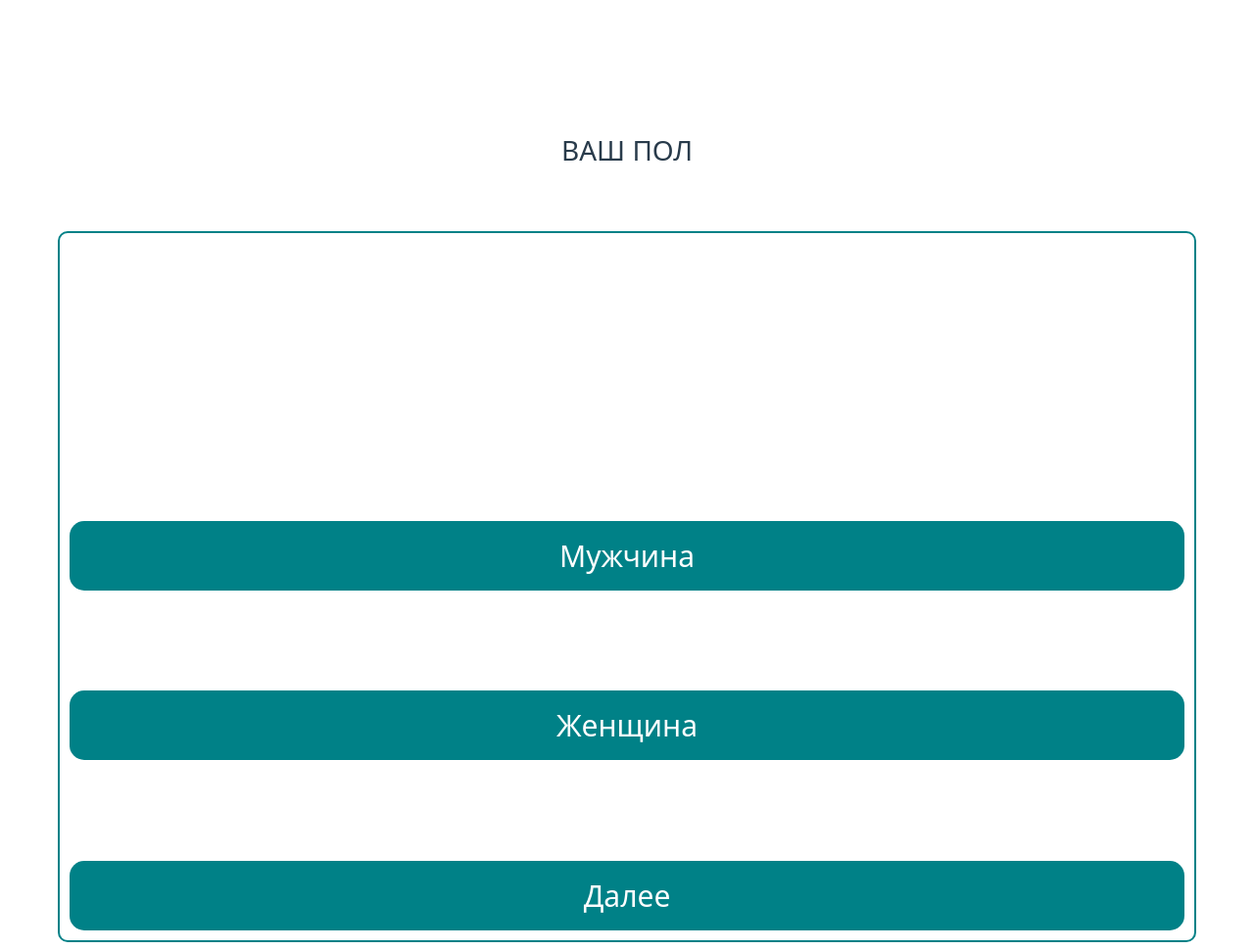
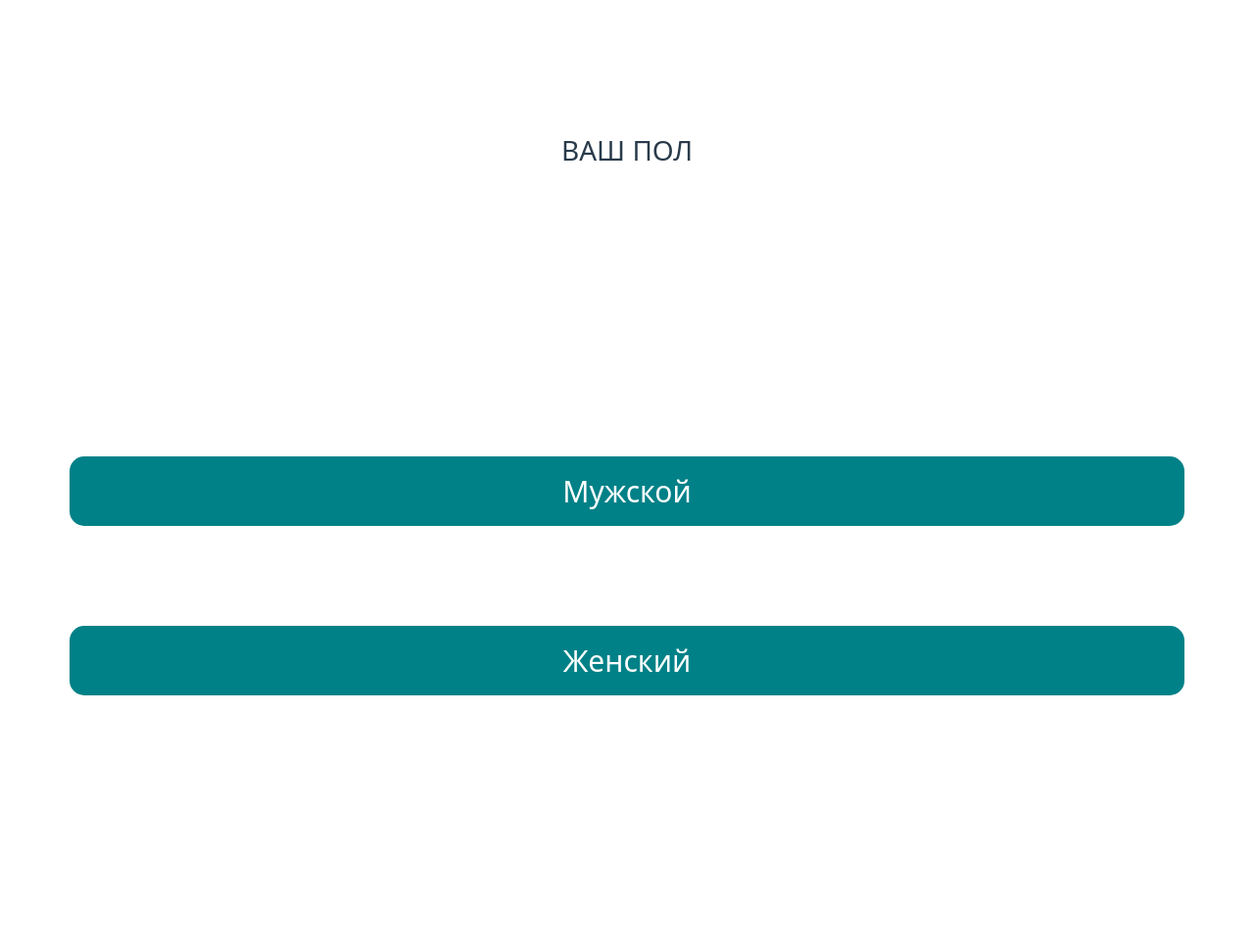
Before and after one commit to nikolayshumik/caloriesappweb, a Django app: page /step2/ in a window 1280 px wide. Shown: the whole page at 98% size. After the commit the page ends 710 px from the top, so only its background shows below. Run offline with Django 4.2, Linux system fonts and the light colour scheme; a user stored in the database is signed in; data comes from the database, SQL or seed files in the repository; both versions use the stored data as it was after the commit; some web fonts are replaced.

Commit message:
Исправил лого, футеры, удалил кнопки при регистарции и что-то ещё

```diff
--- a/appflut/webflut/static/css/Login Pages/logins.css
+++ b/appflut/webflut/static/css/Login Pages/logins.css
@@ -10,6 +10,11 @@
   src: local("Segoe UI Bold"), local("Segoe-UI-Bold"), url("SegoeUI-Bold.woff2") format("woff2"), url("SegoeUI-Bold.woff") format("woff"), url("SegoeUI-Bold.ttf") format("truetype");
   font-weight: 700;
 }
+footer {
+  position: absolute;
+  bottom: 0;
+}
+
 html {
   font-family: "Segoe UI";
   background-color: white;
@@ -27,7 +32,6 @@ form {
   padding: 10px;
   width: 90%;
   border-radius: 10px;
-  border: 2px solid #008187;
   background-color: white;
   margin: auto;
   display: flex;
@@ -116,4 +120,9 @@ input[type=radio]:checked {
     font-size: 30px;
     padding: 15px 25px;
   }
+}
+@media (min-width: 769px) {
+  form {
+    padding-top: 10vw;
+  }
 }/*# sourceMappingURL=logins.css.map */
--- a/appflut/webflut/static/css/Login Pages/logins.scss
+++ b/appflut/webflut/static/css/Login Pages/logins.scss
@@ -22,7 +22,10 @@ $border_radius: 15px;
     url('SegoeUI-Bold.ttf') format('truetype');
   font-weight: 700;
 }
-
+footer{
+  position: absolute;
+  bottom: 0;
+}
 html {
   font-family: "Segoe UI";
   background-color: white;
@@ -40,7 +43,7 @@ form {
   padding: 10px;
   width: 90%;
   border-radius: 10px;
-  border: 2px solid $blue_color;
+  //border: 2px solid $blue_color;
   background-color: white;
   margin: auto;
   display: flex;
@@ -139,3 +142,8 @@ input[type="radio"]:checked {
     padding: 15px 25px;
   }
 }
+@media (min-width: 769px) {
+  form {
+    padding-top: 10vw;
+  }
+}
--- a/appflut/webflut/templates/eatingbase.html
+++ b/appflut/webflut/templates/eatingbase.html
@@ -83,7 +83,6 @@
 //  document.querySelector('.modal').style.display = 'flex';
 function openModal() {
   modal.style.display = "block";
-
 }
 
 function closeModal() {
--- a/appflut/webflut/templates/info2.html
+++ b/appflut/webflut/templates/info2.html
@@ -24,10 +24,10 @@
     <form method="post">
       {% csrf_token %}
 
-      <button type="submit" name="sex" value="M">Мужчина</button>
-      <button type="submit" name="sex" value="F">Женщина</button>
+      <button type="submit" name="sex" value="M">Мужской</button>
+      <button type="submit" name="sex" value="F">Женский</button>
 
-      <button type="submit" class="next">Далее</button>
+      <!--<button type="submit" class="next">Далее</button>-->
     </form>
   </div>
 </body>
--- a/appflut/webflut/templates/info4.html
+++ b/appflut/webflut/templates/info4.html
@@ -27,7 +27,7 @@
       <button type="submit" name="active" value="L">Малоактивный</button>
       <button type="submit" name="active" value="M">Активный</button>
 
-      <button type="submit" class="next">Далее</button>
+      <!--<button type="submit" class="next">Далее</button>-->
     </form>
   </div>
 </body>
--- a/appflut/webflut/templates/info5.html
+++ b/appflut/webflut/templates/info5.html
@@ -27,7 +27,7 @@
       <button type="submit" name="goals" value="L">Похудение</button>
       <button type="submit" name="goals" value="M">Набор массы</button>
       <button type="submit" name="goals" value="F">Поддержание веса</button>
-      <button type="submit" class="next">Закончить!</button>
+      <!--<button type="submit" class="next">Закончить!</button>-->
 
     </form>
   </div>
```
Also changed, not shown: appflut/webflut/static/css/index.css (+0 -8 lines), appflut/webflut/static/css/index.scss (+0 -9 lines), appflut/webflut/templates/calories_and_bjy.html (+5 -5 lines), appflut/db.sqlite3, appflut/webflut/static/accets/logoNerf.png, appflut/webflut/static/phototest/admin/chart_1.png, appflut/webflut/static/phototest/admin/chart_2.png, appflut/webflut/static/phototest/ff434/chart_1.png (added), appflut/webflut/static/phototest/ff434/chart_2.png (added), 2 other files.
